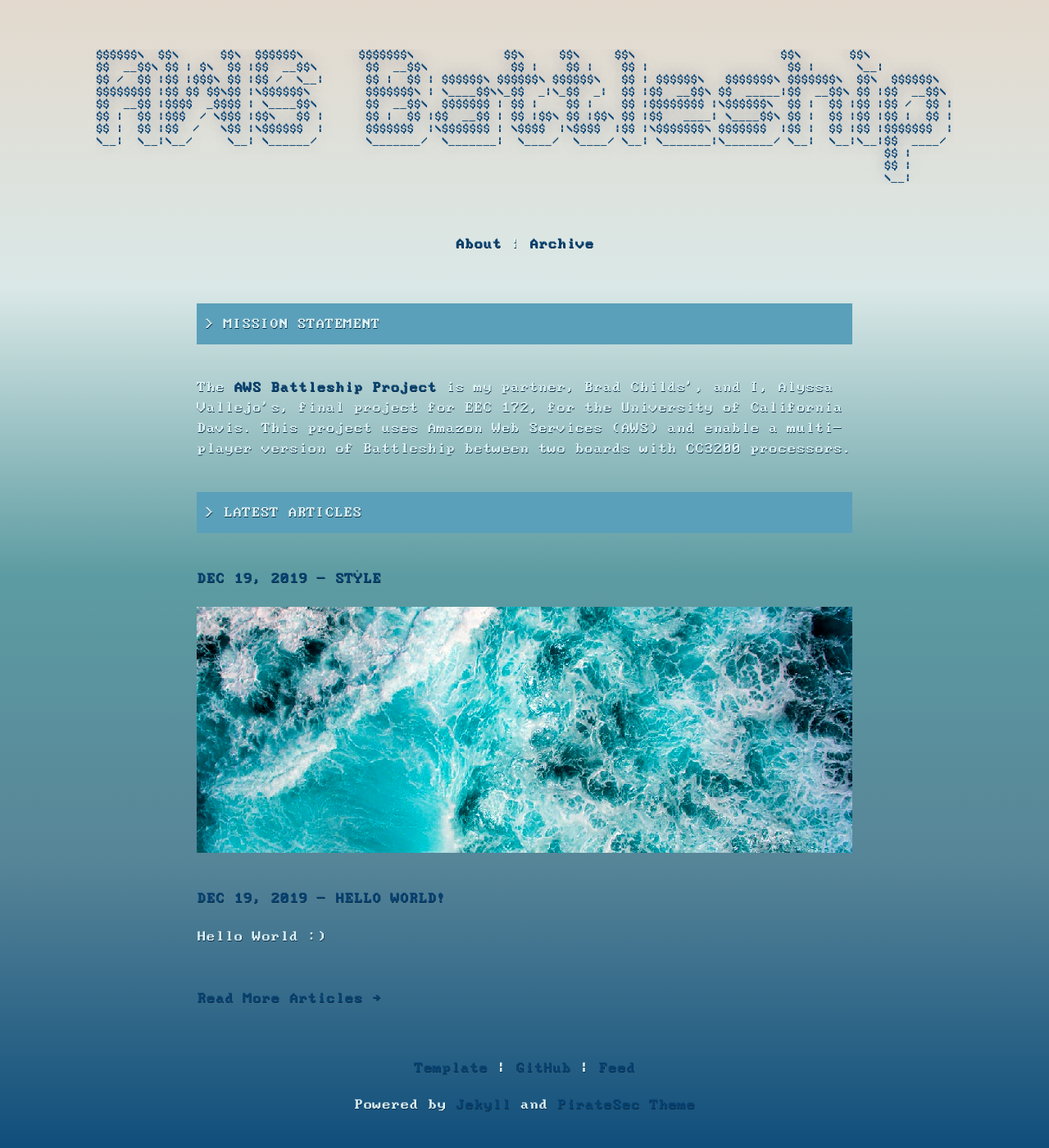
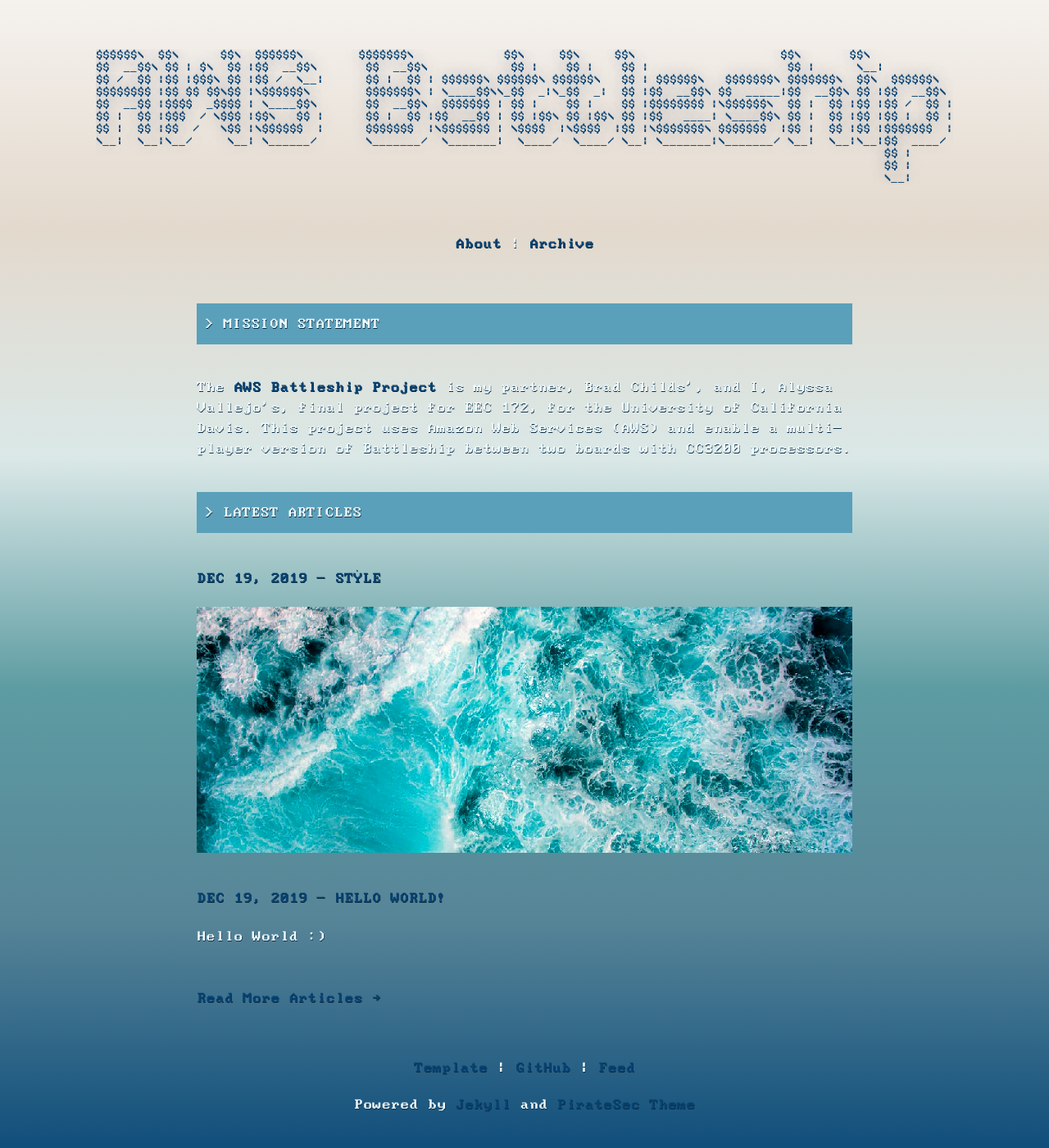
Before and after one commit to AV-CompSci-Mage/aws-battleship, a Jekyll site: the page built from index.html, in a window 1280 px wide. Shown: the whole page at 82% size. Built offline with Jekyll 4.4.1, drawn with Linux system fonts in a browser that asks for light colours.

Commit message:
adding coast?

```diff
--- a/_sass/main.scss
+++ b/_sass/main.scss
@@ -6,7 +6,7 @@
   --background-color: rgb(180, 213, 211);
   --foreground-color: rgb(90, 160, 186);
   --foreground-color-transparent: rgba(90, 160, 186, 0.537);
-  --text-color: rgb(222,243,246);
+  --text-color: rgb(240, 252, 254);
   --link-color: rgb(6,66,115);
   --link-color-transparent: rgba(6, 66, 115, 0.379);
   --success-color: rgb(29,162,216);
@@ -142,7 +142,7 @@ body {
   color: var(--text-color);
   text-shadow:
     0.50px 0.50px 0.01rem rgb(9, 45, 71);
-  background: linear-gradient(rgb(227, 217, 205),rgb(218, 232, 231), rgb(93, 156, 162),
+  background: linear-gradient(rgb(245, 242, 238),rgb(227, 217, 205),rgb(218, 232, 231), rgb(93, 156, 162),
   rgb(87, 133, 152), rgb(16, 78, 123));
   overscroll-behavior: auto;
 }
```
